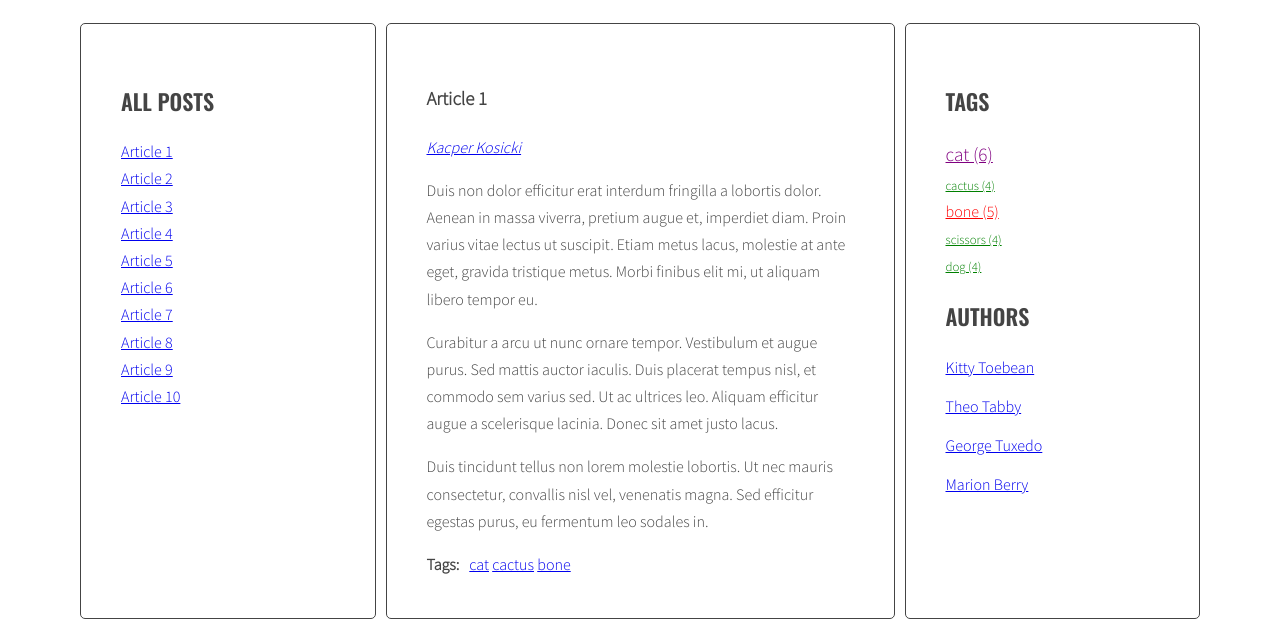
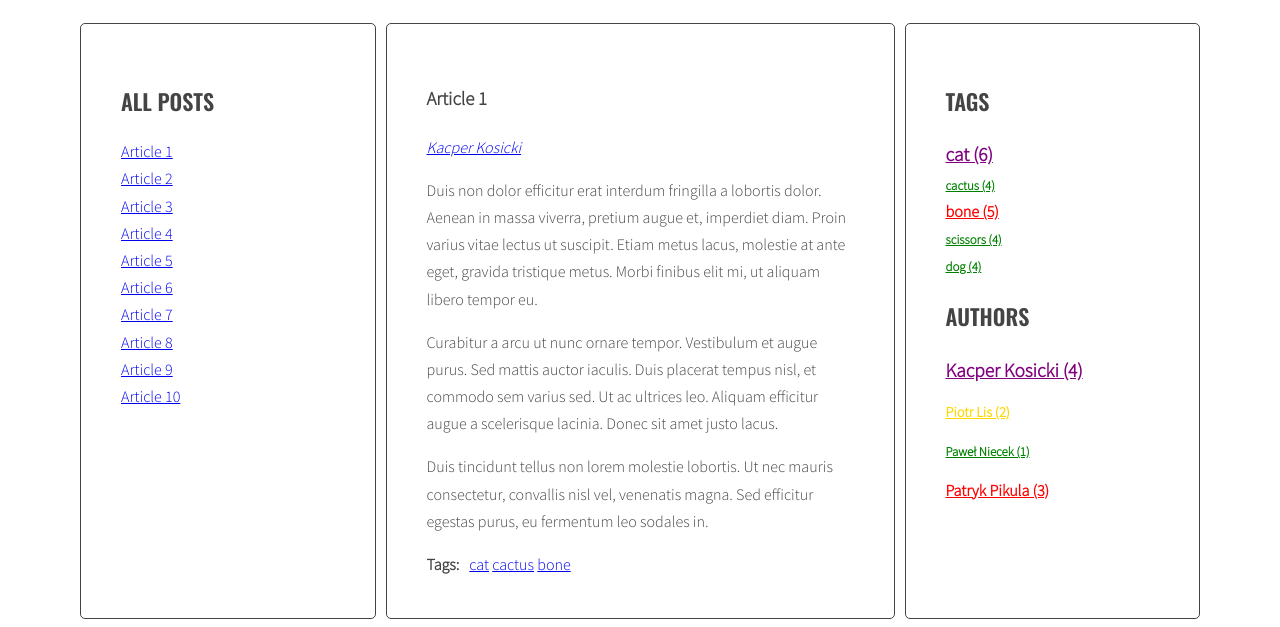
Before and after one commit to KacperKosicki/javascript-blog, a website: page index.html in a window 1280 px wide. Shown: the part 220-847 px from the top of the page. Drawn offline with nearby package versions, Linux system fonts and the light colour scheme.

Commit message:
Configuring generateAuthors functions based on the generateTags function

```diff
--- a/index.html
+++ b/index.html
@@ -84,7 +84,7 @@
             </article>
             <article class="post" id="article-5" data-tags="scissors">
               <h3 class="post-title">Article 5</h3>
-              <p class="post-author" data-author="Piotr Lis"></p>
+              <p class="post-author" data-author="Patryk Pikula"></p>
               <div class="post-content">
                 <p>Suspendisse sem eros, euismod condimentum arcu ac, consequat fermentum orci. Nam convallis lacus nec interdum vestibulum. Vestibulum luctus, quam eu tristique ornare, lorem nibh sodales enim, vitae tempor dolor ante vitae tortor.</p>
                 <p>Duis venenatis metus quis luctus lobortis. In porttitor ipsum eget ligula aliquam ornare. Cras malesuada urna id volutpat sodales.</p>
@@ -98,7 +98,7 @@
             </article>
             <article class="post" id="article-6" data-tags="cat dog">
               <h3 class="post-title">Article 6</h3>
-              <p class="post-author" data-author="Paweł Niecek"></p>
+              <p class="post-author" data-author="Patryk Pikula"></p>
               <div class="post-content">
                 <p>Donec posuere iaculis ante sed hendrerit. Lorem ipsum dolor sit amet, consectetur adipiscing elit. Quisque hendrerit neque nec urna tincidunt, quis vehicula dui vulputate. Morbi est sapien, auctor ut lectus eu, placerat viverra lorem.</p>
                 <p>Cras consectetur at erat id accumsan. Suspendisse lacinia in nulla quis vulputate. Nunc vitae consectetur augue. Nam ut vehicula mi. Aliquam tristique, purus in hendrerit porta, elit lectus finibus mi, vel malesuada nisl lectus a libero.</p>
@@ -126,7 +126,7 @@
             </article>
             <article class="post" id="article-8" data-tags="cat cactus bone">
               <h3 class="post-title">Article 8</h3>
-              <p class="post-author" data-author="Paweł Niecek"></p>
+              <p class="post-author" data-author="Kacper Kosicki"></p>
               <div class="post-content">
                 <p>Praesent quis imperdiet erat. Curabitur tempor sapien a interdum malesuada. Proin libero erat, sagittis a sollicitudin eget, pulvinar nec risus. Cras et suscipit sem.</p>
                 <p>Maecenas consequat diam nec sollicitudin congue. Aenean porttitor porttitor quam, condimentum interdum metus congue sed. Donec at nulla ipsum.</p>
@@ -154,7 +154,7 @@
             </article>
             <article class="post" id="article-10" data-tags="scissors">
               <h3 class="post-title">Article 10</h3>
-              <p class="post-author" data-author="Kacper Kosicki"></p>
+              <p class="post-author" data-author="Patryk Pikula"></p>
               <div class="post-content">
                 <p>Aliquam erat volutpat. Ut non eleifend lectus. Donec suscipit tellus tempor, ornare dui id, hendrerit neque. Phasellus lacinia laoreet dui in luctus. Sed hendrerit, magna sit amet varius tempor, augue augue scelerisque est, non scelerisque mauris libero eu sapien.</p>
                 <p>Sed at sapien in quam sollicitudin aliquam. In interdum metus a mi porttitor luctus. Sed commodo, arcu id lacinia posuere, felis elit pharetra urna, at feugiat est orci sit amet libero. Quisque in nisl est. Nullam vehicula at lectus non luctus. Cras aliquam neque magna, at varius nisi egestas ut.</p>
@@ -178,26 +178,10 @@
             </ul>
             <h2 class="section-title">Authors</h2>
             <ul class="list authors">
-              <li>
-                <a href="#">
-                  <span class="author-name">Kitty Toebean</span>
-                </a>
-              </li>
-              <li>
-                <a href="#">
-                  <span class="author-name">Theo Tabby</span>
-                </a>
-              </li>
-              <li>
-                <a href="#">
-                  <span class="author-name">George Tuxedo</span>
-                </a>
-              </li>
-              <li>
-                <a href="#">
-                  <span class="author-name">Marion Berry</span>
-                </a>
-              </li>
+              <a href="#"></a>
+              <a href="#"></a>
+              <a href="#"></a>
+              <a href="#"></a>
             </ul>
           </aside>
         </main>
--- a/js/script.js
+++ b/js/script.js
@@ -5,6 +5,7 @@ const optTitleSelector='.post-title';
 const optTitleListSelector='.titles';
 const optArticleTagsSelector = '.post-tags .list';
 const optArticleAuthorSelector = '.post-author';
+const optAuthorsListSelector = '.list.authors';
 const optTagsListSelector = '.tags.list';
 const optCloudClassCount = 5;
 const optCloudClassPrefix = 'tag-size-';
@@ -134,7 +135,7 @@ function generateTags(){
   const tagList = document.querySelector(optTagsListSelector);
   /* [NEW] create variable for all links HTML code */
   const tagsParams = calculateTagsParams(allTags);
-  console.log('tagsParams:', tagsParams)
+  console.log('tagsParams:', tagsParams);
   let allTagsHTML = '';
   /* [NEW] START LOOP: for each tag in allTags: */
   for(let tag in allTags){
@@ -191,6 +192,7 @@ function addClickListenersToTags(){
 }
 addClickListenersToTags();
 function generateAuthors() {
+  let allAuthors = {};
   const articles = document.querySelectorAll(optArticleSelector);
   for (let article of articles) {
     console.log(article);
@@ -198,9 +200,24 @@ function generateAuthors() {
     console.log(authorWrapper);
     const articleAuthor = authorWrapper.getAttribute('data-author');
     console.log(articleAuthor);
+    if (!allAuthors[articleAuthor]) {
+      allAuthors[articleAuthor] = 1;
+    } else {
+      allAuthors[articleAuthor]++;
+    }
     const linkHTML = '<a href="#author-' + articleAuthor + '">' + articleAuthor + '</a>';
     authorWrapper.innerHTML = linkHTML;
   }
+  const authorList = document.querySelector(optAuthorsListSelector);
+  const authorParams = calculateTagsParams(allAuthors);
+  console.log('tagsParams:', authorParams);
+  let allAuthorsHTML = '';
+  for (let author in allAuthors) {
+    const authorLinkHTML = '<li><a href="#" class="' + calculateTagClass(allAuthors[author], authorParams) + '">' + author + ' (' + allAuthors[author] + ')' + '</a></li>';
+    console.log('tagAuthorHTML:', authorLinkHTML);
+    allAuthorsHTML += authorLinkHTML;
+  }
+  authorList.innerHTML = allAuthorsHTML;
 }
 generateAuthors();
 function authorClickHandler(event) {
--- a/sass/style.scss
+++ b/sass/style.scss
@@ -121,28 +121,34 @@ body {
 .tag-size-1 {
   font-size: 80%;
   color: green;
+  font-weight: bold;
 }
 
 .tag-size-2 {
   font-size: 90%;
-  color: blue;
+  color: gold;
+  font-weight: bold;
 }
 
 .tag-size-3 {
   font-size: 100%;
   color: red;
+  font-weight: bold;
 }
 
 .tag-size-4 {
   font-size: 110%;
   color: pink;
+  font-weight: bold;
 }
 
 .tag-size-5 {
   font-size: 120%;
   color: purple;
+  font-weight: bold;
 }
 .tags-cloud a {
   display: inline-block;
   margin-right: 10px;
+  font-weight: bold;
 }
```
Also changed, not shown: css/style.css, 1 other file.
